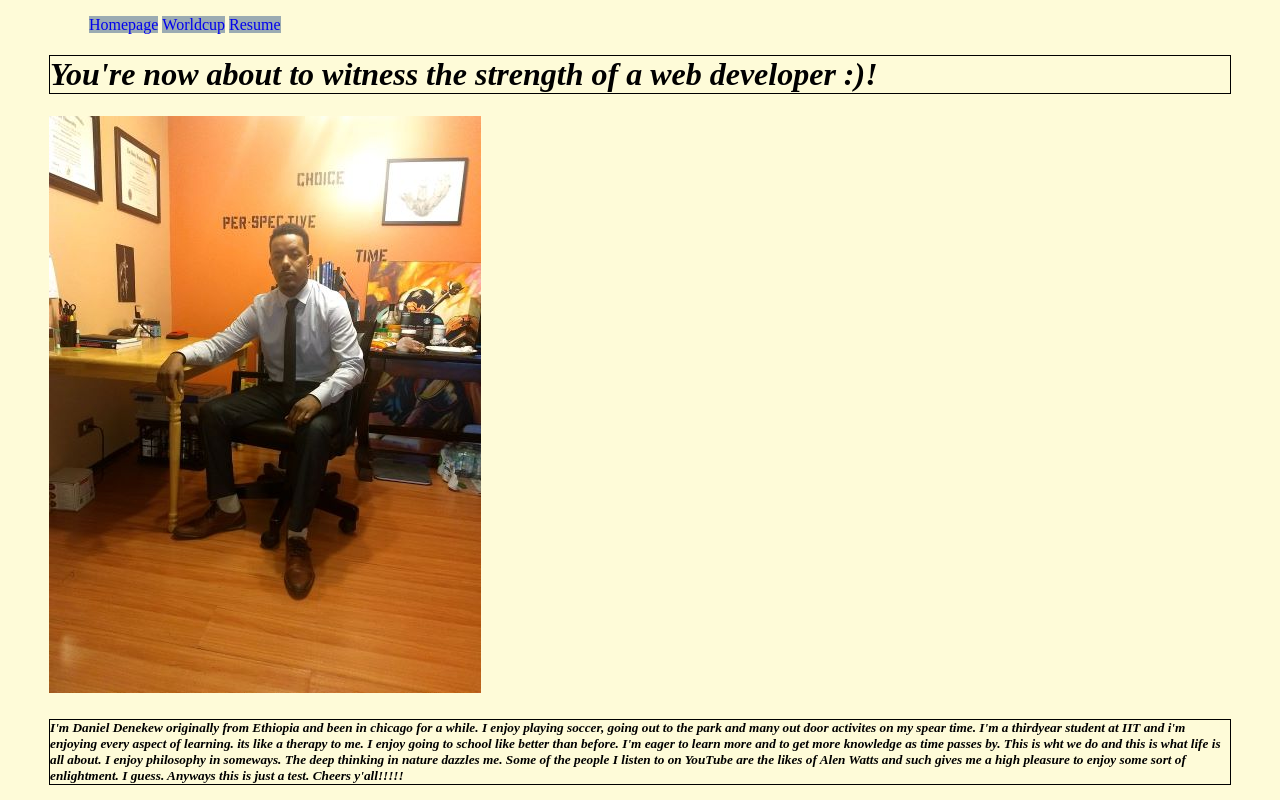
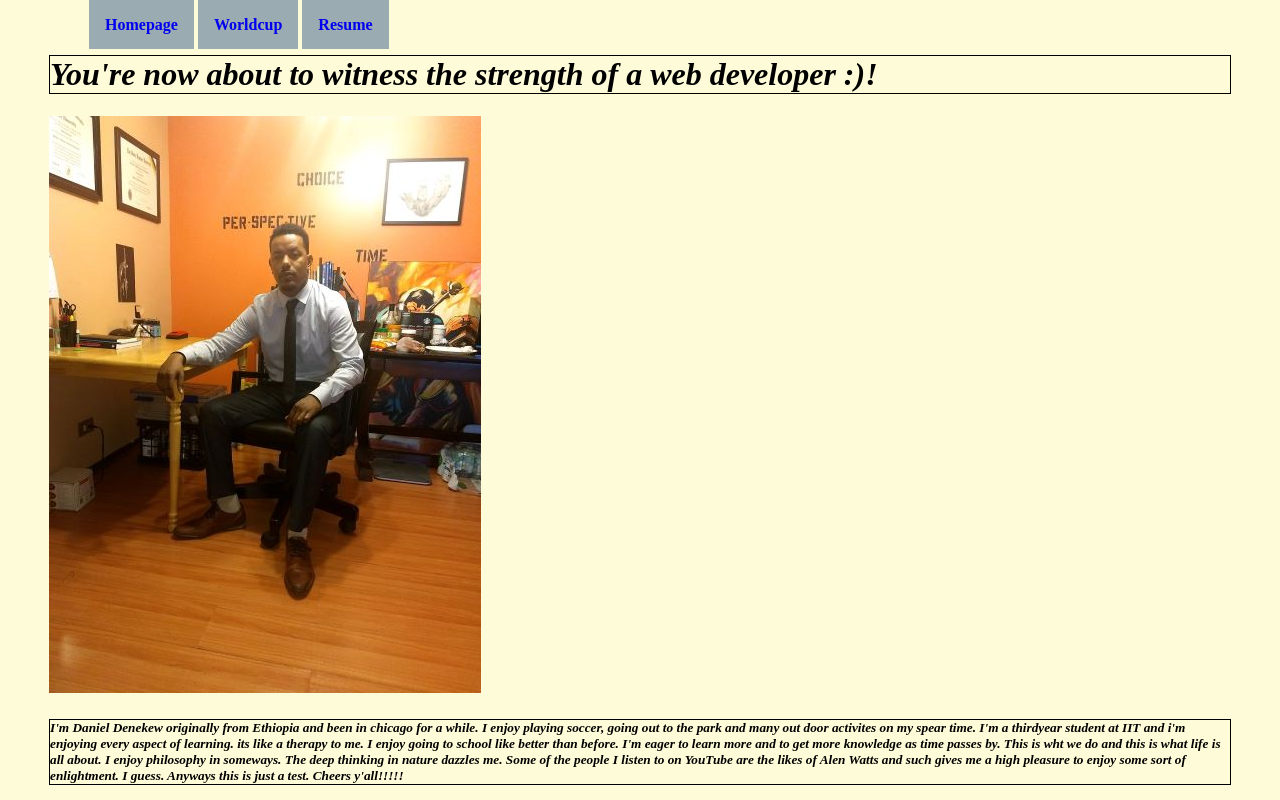
Before and after one commit to ddenekew/Project-2, a plain HTML site: page index.html in a window 1280 px wide. Shown: the top 800 px of the page. Drawn offline with Linux system fonts and the light colour scheme; grey boxes are pictures that could not be loaded.

Commit message:
Update css/style.css

```diff
--- a/css/style.css
+++ b/css/style.css
@@ -23,6 +23,8 @@ h1, h2, h3,h5{
   text-align: center;
   text-decoration: none;
   background-color: #9BABB2;
+  font-weight: bold;
+  padding: 1em;
 }
 #nav li{
   display: inline;
```
